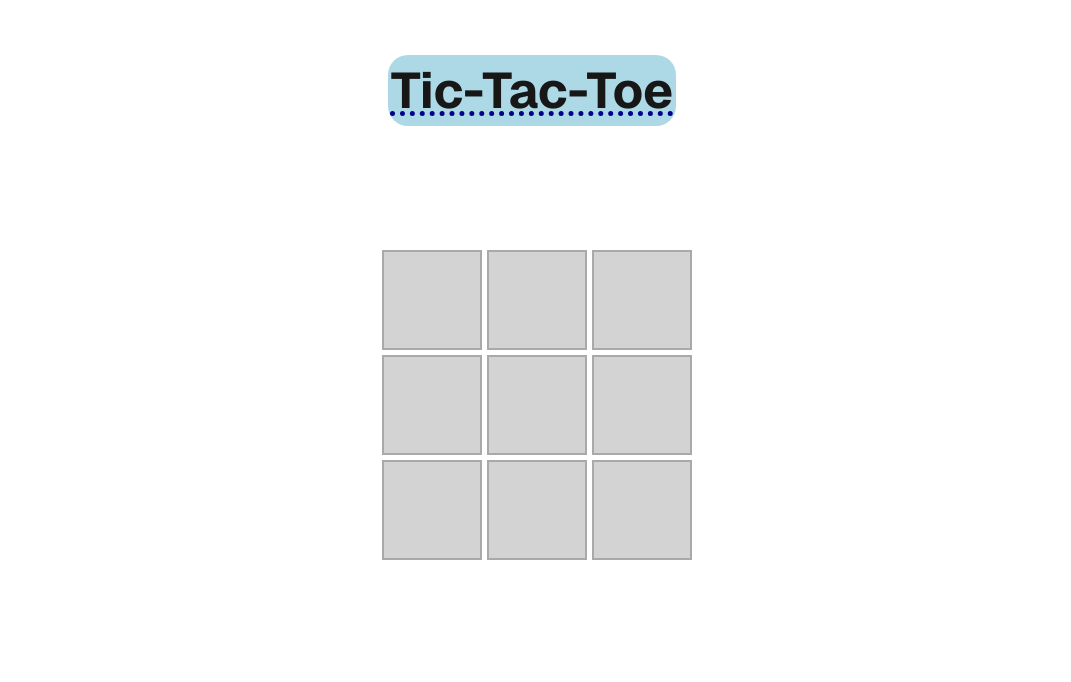
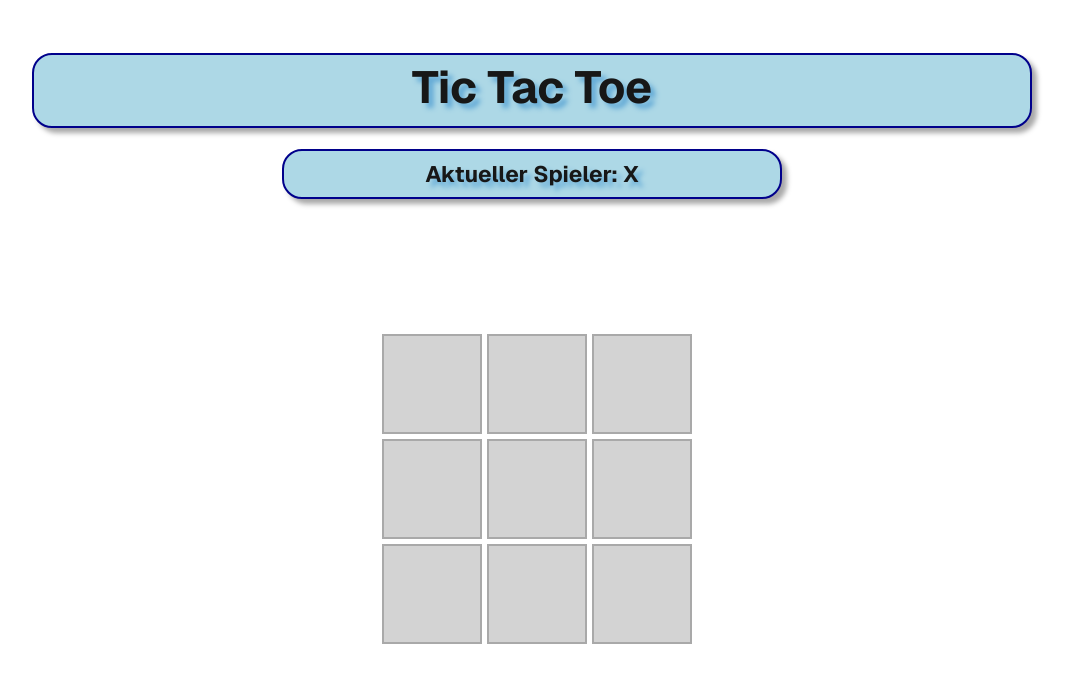
Before and after one commit to JannikU09/tic-tac-toe, a Next.js app: page / in a window 1280 px wide. Shown: the top 682 px of the page, without its empty margins (108-1179 px from the left). Built offline with nearby package versions, Linux system fonts and the light colour scheme.

Commit message:
Gewinn- und Spielerwechsel-Logik hinzugefügt

```diff
--- /dev/null
+++ b/src/app/components/Board/board.css
@@ -0,0 +1,10 @@
+.gridContainer {
+    font-size: 18px;
+    text-shadow: 5px 5px 5px grey;
+    display: grid;
+    grid-template-columns: 100px 100px 100px;
+    grid-template-rows: 100px 100px 100px;
+    gap: 5px;
+    height: 300px;
+    width: 300px;
+}
--- /dev/null
+++ b/src/app/components/Board/board.tsx
@@ -0,0 +1,15 @@
+"use client"
+
+import './board.css'
+import React from 'react'
+import { Squares } from '../square/square'
+
+export const Board = () => {
+    return (
+        <>
+            <div className='gridContainer'>
+                <Squares/>
+            </div>
+        </>
+    )
+}
--- /dev/null
+++ b/src/app/components/square/square.css
@@ -0,0 +1,37 @@
+.gridContainer {
+    font-size: 18px;
+    text-shadow: 5px 5px 5px grey;
+    display: grid;
+    grid-template-columns: 100px 100px 100px;
+    grid-template-rows: 100px 100px 100px;
+    gap: 5px;
+    height: 300px;
+    width: 300px;
+}
+
+.gridItem {
+    font-size: 85px;
+    font-weight: bold;
+    text-shadow: 5px 5px 5px darkgrey;
+    background-color: lightgrey;
+    display: flex;
+    justify-content: center;
+    align-items: center;
+    border: 2.5px solid darkgrey;
+    cursor: pointer;
+}
+
+.aktuell {
+    font-size: 22.5px;
+    text-shadow: 5px 5px 5px #63aad6;
+    font-weight: bold;
+    display: flex;
+    justify-content: center;
+    align-items: center;
+    background: lightblue;
+    height: 50px;
+    width: 500px;
+    border: 2.5px solid darkblue;
+    border-radius: 20px;
+    box-shadow: 5px 5px 5px darkgrey;
+}
--- /dev/null
+++ b/src/app/components/square/square.tsx
@@ -0,0 +1,95 @@
+"use client"
+
+import { Atom } from "jotai";
+import { squareState } from "@/state/squareState";
+import { Square } from "@/models/square";
+import { useAtom } from "jotai";
+import React from "react";
+import { useState } from "react";
+import './square.css';
+
+
+
+export const Squares = () => {
+    const [zellen, setZellen] = useState(Array(9).fill(""));
+
+    const [spieler, setSpieler] = useState("X");
+    const [gewinner, setGewinner] = useState<string | null>(null);
+
+    const wechseln = () => {
+        setSpieler(spieler === "X" ? "O" : "X");
+        };
+
+    const gewinnKombinationen = [
+        [0,1,2],
+        [3,4,5],
+        [6,7,8],
+        [0,3,6],
+        [1,4,7],
+        [2,5,8],
+        [0,4,8],
+        [2,4,6],
+    ]
+
+    const pruefeGewinner = (aktuelleZellen: string[]) => {
+        for(var kombination of gewinnKombinationen) {
+            const [a, b, c] = kombination;
+            if(
+                aktuelleZellen[a] &&
+                aktuelleZellen[a] === aktuelleZellen[b] &&
+                aktuelleZellen[a] === aktuelleZellen[c]
+            ) {
+                return aktuelleZellen[a]
+            }
+        }
+        return null;
+    }
+
+
+    const handleClick = (index: number) => {
+        if(zellen[index] == "" && !gewinner) {
+            setZellen(prevZellen => {
+                const newZellen = [...prevZellen];
+                newZellen[index] = spieler;
+
+                const evtlGewinner = pruefeGewinner(newZellen);
+                if(evtlGewinner) {
+                    setGewinner(evtlGewinner);
+                } else {
+                    wechseln();
+                }
+
+                return newZellen;
+
+            });
+        }
+    }
+
+    const Feld = zellen.map((wert, index) => (
+        <div
+            key={index}
+            className="gridItem"
+            onClick={() => handleClick(index)}
+        >
+
+            {wert}
+
+        </div>
+    ))
+    return (
+
+    <>
+
+        <div className="aktuell">
+            {gewinner ? `Gewinner: ${gewinner}` : `Aktueller Spieler: ${spieler}`}
+
+
+        </div>
+
+        <div className="gridContainer">
+            {Feld}
+        </div>
+    </>
+
+    )
+}
--- /dev/null
+++ b/src/app/components/title/title.css
@@ -0,0 +1,15 @@
+.title {
+    font-size: 45px;
+    font-weight: bold;
+    text-shadow: 5px 5px 5px #63aad6;
+    display: flex;
+    justify-content: center;
+    background: lightblue;
+    height: 75px;
+    width: 1000px;
+    margin: 10px;
+    padding: 3px;
+    border-radius: 20px;
+    border: 2.5px solid darkblue;
+    box-shadow: 5px 5px 5px darkgray;
+}
--- /dev/null
+++ b/src/app/components/title/title.tsx
@@ -0,0 +1,15 @@
+"use client"
+
+import '@/app/components/title/title.css'
+import React from 'react';
+
+export const Title = () => {
+    return(
+        <>
+            <div className='title'>
+                Tic Tac Toe
+            </div>
+
+        </>
+    );
+}
--- a/src/app/page.module.css
+++ b/src/app/page.module.css
@@ -7,7 +7,7 @@
   --button-secondary-hover: #f2f2f2;
 
   display: grid;
-  grid-template-rows: 20px 1fr 20px;
+  grid-template-rows: 20px  20px;
   align-items: center;
   justify-items: center;
   min-height: 100svh;
@@ -165,38 +165,3 @@ a.secondary {
     filter: invert();
   }
 }
-
-.gridContainer {
-  display: grid;
-  grid-template-columns: 100px 100px 100px;
-  grid-template-rows: 100px 100px 100px;
-  gap: 5px;
-  height: 300px;
-  width: 300px;
-}
-
-.gridItem {
-  font-size: 45px;
-  font-weight: bold;
-  background-color: lightgrey;
-  display: flex;
-  align-items: center;
-  justify-content: center;
-  border: 2px solid darkgrey;
-  cursor: pointer;
-}
-
-.header {
-  font-size: 50px;
-  font-weight: bold;
-  text-decoration: underline dotted darkblue;
-  display: flex;
-  justify-content: center;
-  align-items: center;
-  background: lightblue;
-  height: 100;
-  width: 1100;
-  margin: 10px;
-  padding: 3px;
-  border-radius: 20px;
-}
--- a/src/app/page.tsx
+++ b/src/app/page.tsx
@@ -2,22 +2,18 @@
 
 import Image from "next/image";
 import styles from "./page.module.css";
-import { Grid } from "./square";
+import { Squares } from "./components/square/square";
+import { Title } from "./components/title/title";
+import { Board } from "./components/Board/board";
 
 export default function Home() {
   return (
+
     <div className={styles.page}>
 
-        <div className={styles.header}>
-          Tic-Tac-Toe
-        </div>
+      <Title/>
 
-
-          <Grid/>
-
-
-
-
+      <Squares/>
 
     </div>
   );
--- a/src/app/square.tsx
+++ /dev/null
@@ -1,38 +0,0 @@
-"use client"
-
-import { Atom } from "jotai";
-import { squareState } from "@/state/squareState";
-import { Square } from "@/models/square";
-import styles from "./page.module.css";
-import { useAtom } from "jotai";
-import React from "react";
-import { useState } from "react";
-
-
-export const Grid = () => {
-    const zellen = new Array(9).fill(" ");
-
-    const [Square, setSquare] = useAtom(squareState);
-
-
-
-
-    const Feld = zellen.map((_, index) => (
-        <div key={index} className={styles.gridItem}>
-            {
-
-            }
-        </div>
-    ))
-
-
-
-    return (
-
-
-
-        <div className={styles.gridContainer}>
-            {Feld}
-        </div>
-    )
-}
```
Also changed, not shown: package.json (+6 -4 lines), 1 other file (tests, documents, lock files or other folders).
